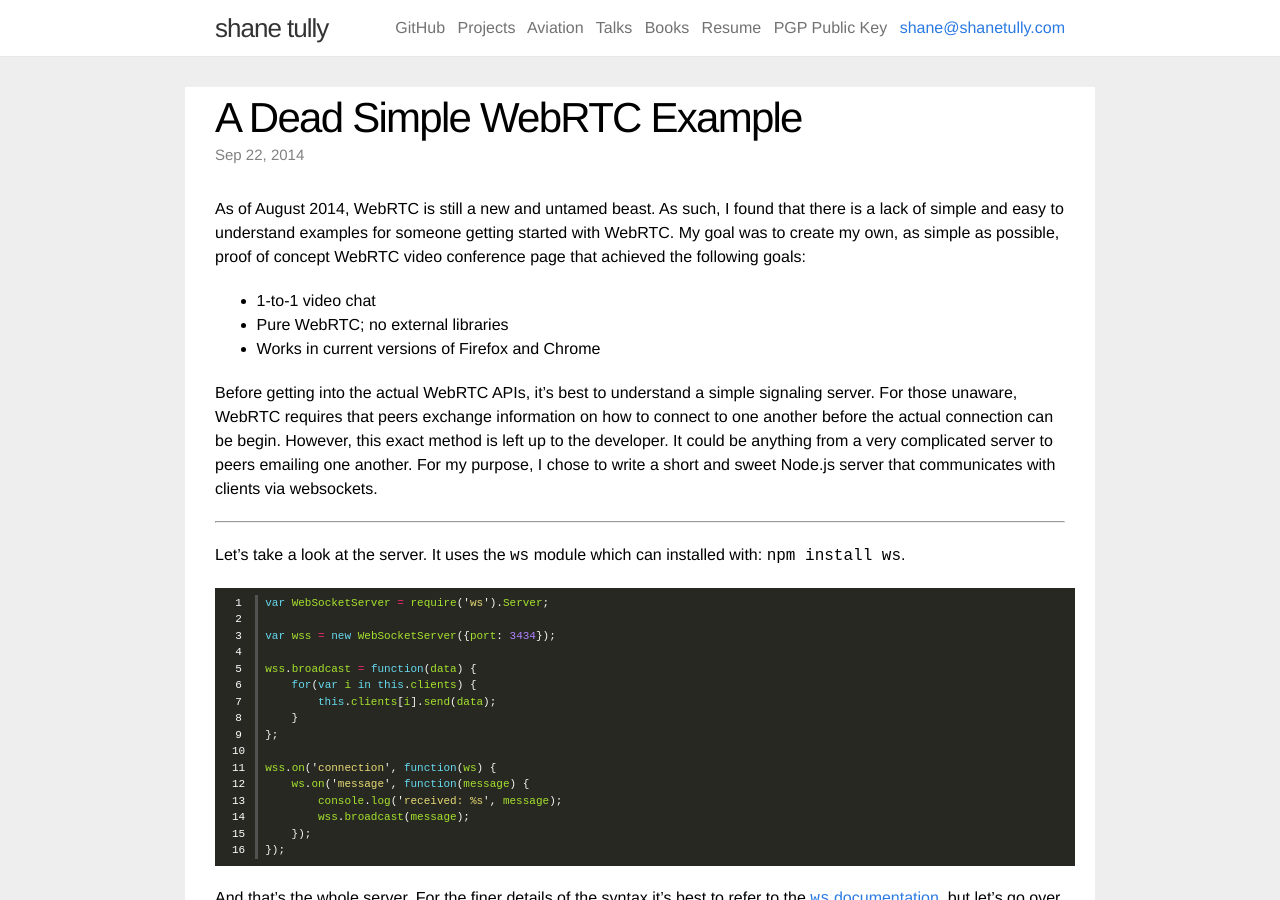
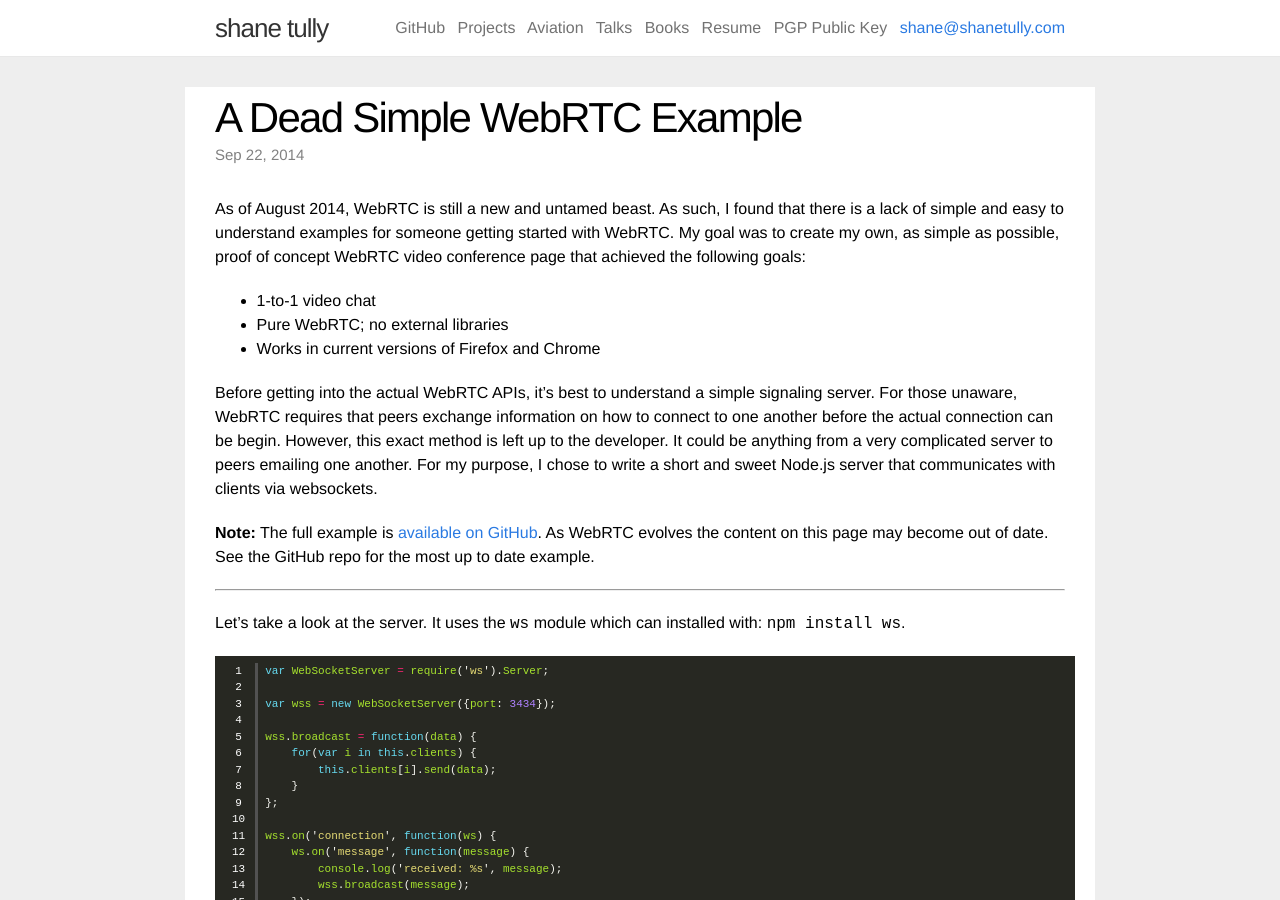
Before and after one commit to shanet/blog, a Jekyll site: the page built from _posts/2014-09-22-a-dead-simple-webrtc-example.md, in a window 1280 px wide and 900 px high. Built offline with Jekyll 4.4.1, drawn with Linux system fonts in a browser that asks for light colours; some of the changed text lies outside the part shown.

Commit message:
update and add note to webrtc example post

```diff
--- a/_posts/2014-09-22-a-dead-simple-webrtc-example.md
+++ b/_posts/2014-09-22-a-dead-simple-webrtc-example.md
@@ -11,6 +11,8 @@ As of August 2014, WebRTC is still a new and untamed beast. As such, I found tha
 * Works in current versions of Firefox and Chrome
 
 Before getting into the actual WebRTC APIs, it's best to understand a simple signaling server. For those unaware, WebRTC requires that peers exchange information on how to connect to one another before the actual connection can be begin. However, this exact method is left up to the developer. It could be anything from a very complicated server to peers emailing one another. For my purpose, I chose to write a short and sweet Node.js server that communicates with clients via websockets.
+
+**Note:** The full example is [available on GitHub](https://github.com/shanet/WebRTC-Example). As WebRTC evolves the content on this page may become out of date. See the GitHub repo for the most up to date example.
 
 <!--more-->
 <hr />
@@ -181,7 +183,7 @@ function gotIceCandidate(event) {
 }
 
 function gotRemoteStream(event) {
-    console.log("got remote stream");
+    console.log('got remote stream');
     remoteVideo.src = window.URL.createObjectURL(event.stream);
 }
 
```
Also changed, not shown: other parts of _posts/2014-09-22-a-dead-simple-webrtc-example.md (+3 -1 lines).
